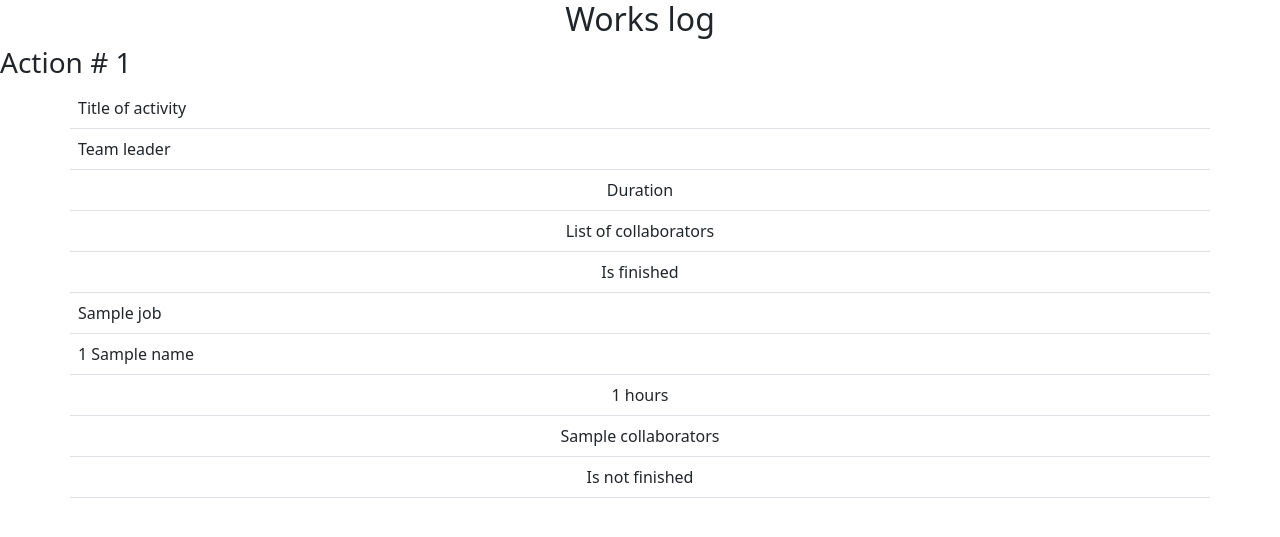
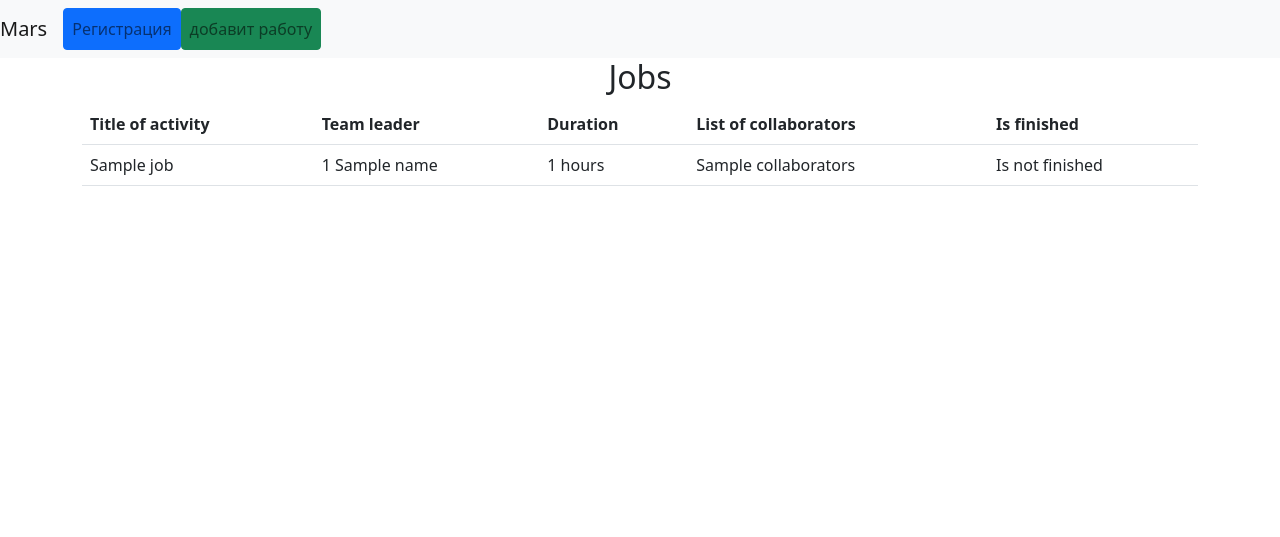
Before and after one commit to bekov001/flask, a Flask app: template templates/index.html in a window 1280 px wide. Shown: the top 537 px of the page. Run offline with Flask 2, Linux system fonts and the light colour scheme; the template is opened without the code that fills it: most values are stand-ins (such as "Sample title", 1, 10 or a date in 2020).

Commit message:
ну вроде все

```diff
--- a/templates/base.html
+++ b/templates/base.html
@@ -12,13 +12,32 @@
                             <title>{{ name }}</title>
                           </head>
                           <body>
-{% if current_user.is_authenticated %}
-   <div class=>
-       <a class="navbar-brand">{{ current_user.name }}</a>
-        <a class="btn btn-primary" href="/logout">Выйти</a>
-   </div>
 
-{% endif %}
+<nav class="navbar navbar-expand-lg navbar-light bg-light">
+  <a class="navbar-brand" href="/">Mars</a>
+  <button class="navbar-toggler" type="button" data-toggle="collapse" data-target="#navbarNav" aria-controls="navbarNav" aria-expanded="false" aria-label="Toggle navigation">
+    <span class="navbar-toggler-icon"></span>
+  </button>
+  <div class="collapse navbar-collapse" id="navbarNav">
+    <ul class="navbar-nav">
+      <li class="nav-item active">
+          {% if current_user.is_authenticated %}
+            <a class="nav-link" href="#">{{ current_user.name }} <span class="sr-only">(current)</span></a>
+      </li>
+      <li class="nav-item">
+        <a class="nav-link" href="/logout">Выйти</a>
+      </li>
+        {% else %}
+      <li class="nav-item">
+        <a class="nav-link btn btn-primary" href="/register">Регистрация</a>
+      </li>
+        {% endif %}
+      <li class="nav-item">
+        <a class="nav-link btn btn-success" href="/add_job">добавит работу</a>
+      </li>
+    </ul>
+  </div>
+</nav>
 {% block content %}{% endblock %}
 <script src="https://cdn.jsdelivr.net/npm/bootstrap@5.1.3/dist/js/bootstrap.bundle.min.js" integrity="sha384-ka7Sk0Gln4gmtz2MlQnikT1wXgYsOg+OMhuP+IlRH9sENBO0LRn5q+8nbTov4+1p" crossorigin="anonymous"></script>
                           </body>
--- a/templates/index.html
+++ b/templates/index.html
@@ -2,33 +2,32 @@
 
 {% block content %}
 <meta charset="UTF-8">
-<h2 align="center">Works log</h2>
-{% for job in jobs %}
-<h3>Action # {{ job.id }}</h3>
+<h2 align="center">Jobs</h2>
 <div class="container">
     <table class="table">
-        <tr class="row">
-            <td class="title" width="400px" bgcolor="#dddddd">Title of activity</td>
-            <td class="title" width="150px" bgcolor="#dddddd">Team leader</td>
-            <td class="title" width="100px" bgcolor="#dddddd" align="center">Duration</td>
-            <td class="title" width="200px" bgcolor="#dddddd" align="center">List of collaborators</td>
-            <td class="title" width="100px" bgcolor="#dddddd" align="center">Is finished</td>
+        <tr >
+            <th>Title of activity</th>
+            <th >Team leader</th>
+            <th>Duration</th>
+            <th >List of collaborators</th>
+            <th>Is finished</th>
         </tr>
-        <tr class="row">
-            <td class="ordinary" bgcolor="#eeeeff">{{ job.job.capitalize() }}</td>
-            <td class="ordinary" bgcolor="#eeeeff">{{ names[job.team_leader][0] }} {{ names[job.team_leader][1] }}</td>
-            <td class="ordinary" bgcolor="#eeeeff" align="center">{{ job.work_size }} hours</td>
-            <td class="ordinary" bgcolor="#eeeeff" align="center">{{ job.collaborators }}</td>
+        {% for job in jobs %}
+        <tr>
+            <td class="ordinary">{{ job.job.capitalize() }}</td>
+            <td class="ordinary" >{{ names[job.team_leader][0] }} {{ names[job.team_leader][1] }}</td>
+            <td class="ordinary">{{ job.work_size }} hours</td>
+            <td class="ordinary">{{ job.collaborators }}</td>
             {% if job.is_finished %}
-            <td class="ordinary" bgcolor="#eeffee" align="center">Finished</td>
+            <td class="ordinary" >Finished</td>
             {% else %}
-            <td class="ordinary" bgcolor="#ffeeff" align="center">Is not finished</td>
+            <td class="ordinary" >Is not finished</td>
             {% endif %}
         </tr>
-
+        {% endfor %}
     </table>
 </div>
 <br>
-{% endfor %}
+
 
 {% endblock %}
```
Also changed, not shown: db/blogs.db (added), db/mars.db (added), static/img/1.png (added), static/img/17-removebg-preview.png (added), static/mars/1.png (added), static/mars/2.png (added), 1 other file.
